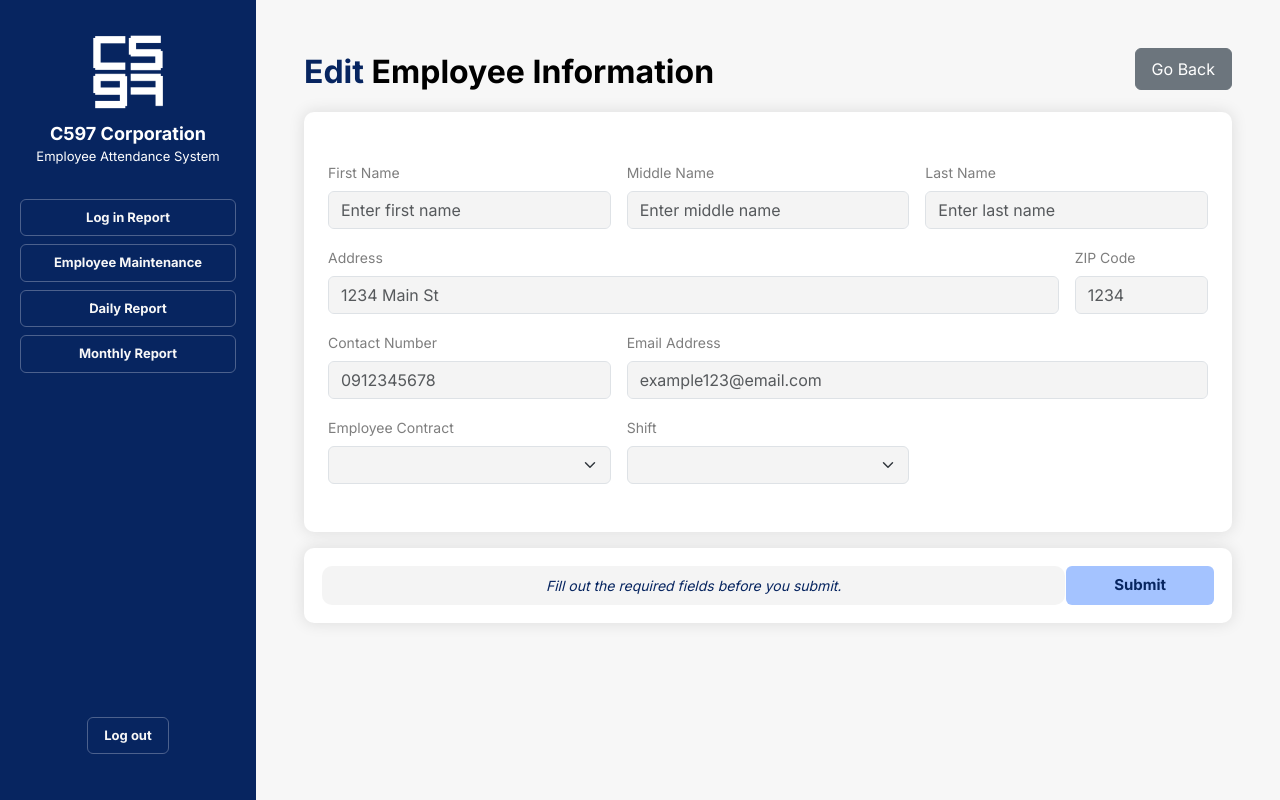
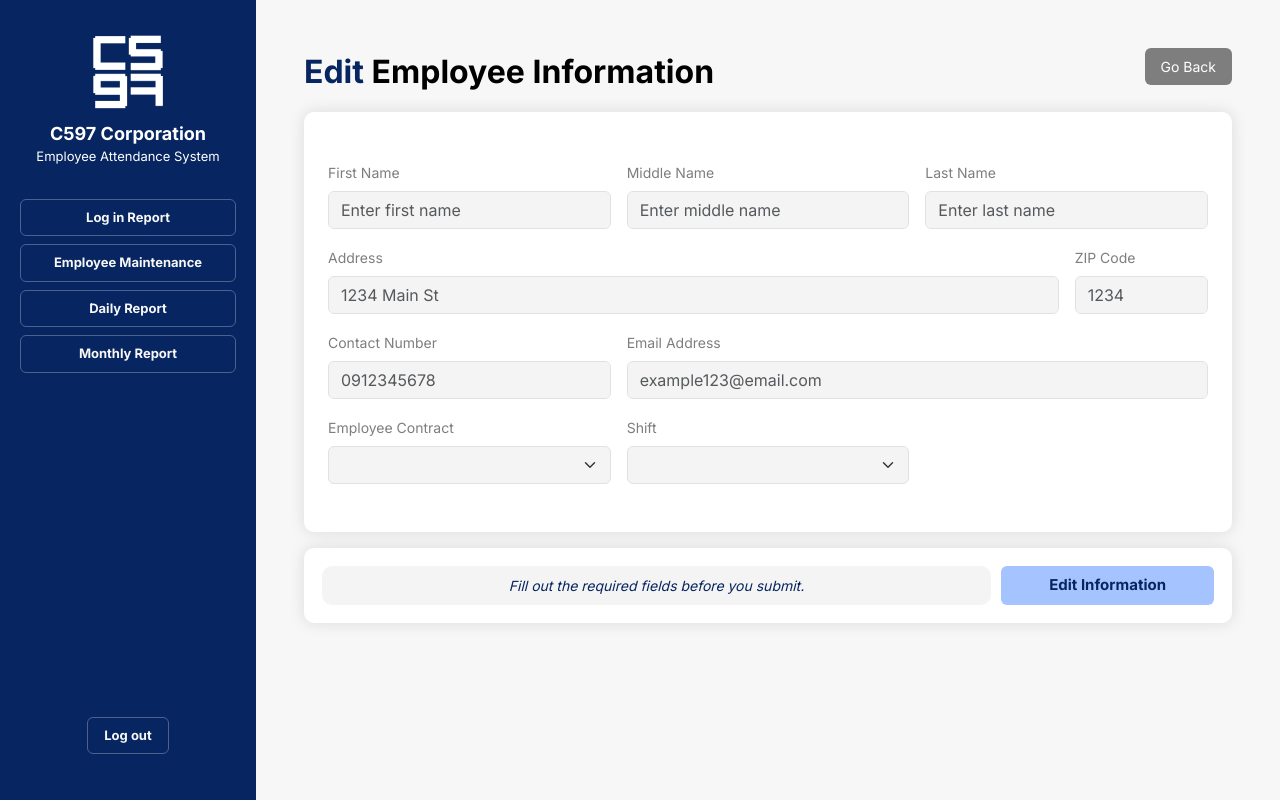
Before and after one commit to Dee-17/Employee-Attendance-Management-System, a PHP site: page /employee-edit.php in a window 1280 px wide. Run offline with PHP 8.4, Linux system fonts and the light colour scheme.

Commit message:
Modified 'go back' button

```diff
--- a/employee-edit.php
+++ b/employee-edit.php
@@ -19,8 +19,8 @@
 		<div class="right_panel container p-5">
 			<div class="header row container-fluid align-items-top">
 				<div class="col col-10 m-0 p-0"><p class="header_title"><span class="blue_title">Edit</span> Employee Information</p></div>
-				<div class="col col-auto m-0 p-0 ms-auto">
-					<a href="employee-maintenance.php" class="nav-link"><button type="button" class="exit_button btn btn-secondary py-2 px-3">Go Back</button></a>
+				<div class="col col-auto m-0 p-0 ms-auto exit_button">
+					<a href="employee-maintenance.php" class="nav-link"><button type="button" class="btn btn-secondary py-2 px-3">Go Back</button></a>
 				</div>
 			</div>
 			<div class="container-fluid gap-3">
@@ -78,12 +78,12 @@
 				<div class="card white_container container-fluid row mt-3 text-center">
 					<form class="d-flex register_button m-0 p-2 justify-content-between">
 						<!-- Reply to user after submitting forms -->
-						<div class="grey_container col col-10 d-flex align-items-center justify-content-center m-0 p-0">
+						<div class="grey_container col col-9 d-flex align-items-center justify-content-center m-0 p-0">
 							<p class="pop_out_text m-0">Fill out the required fields before you submit.</p>
 						</div>
 						<!-- Submit button -->
 						<div class="col col-auto p-0">
-							<button type="submit" class="btn btn-outline-primary px-5 py-2">Submit</button>
+							<button type="submit" class="btn btn-outline-primary px-5 py-2">Edit Information</button>
 						</div>
 					</form>
 				</div>
```
